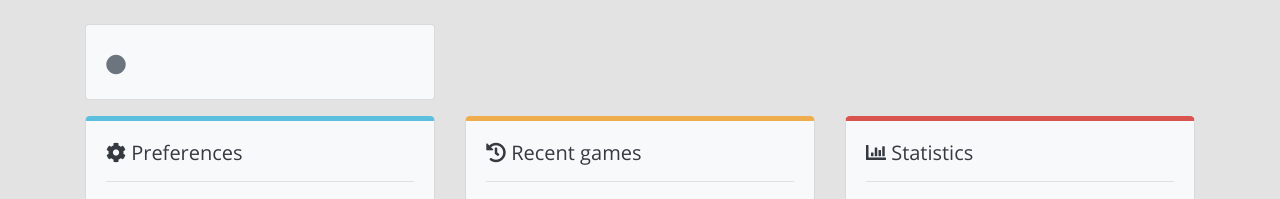
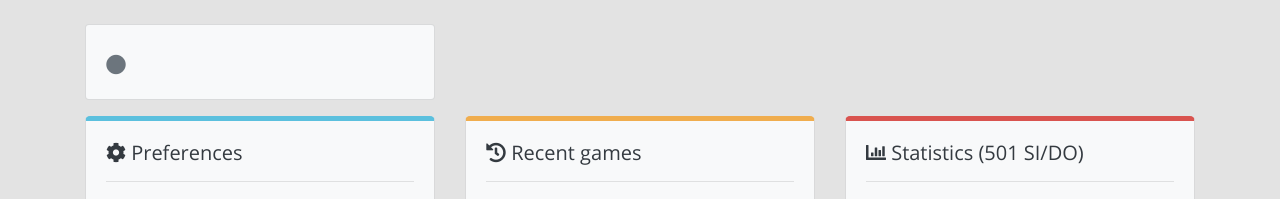
Before and after one commit to mischkadb/lidarts, a Flask app: template lidarts/templates/profile/overview.html in a window 1280 px wide. Shown: the part 56-255 px from the top of the page. Run offline with Flask 2, Linux system fonts and the light colour scheme; the template is opened without the code that fills it, so the values that code supplies are empty; some libraries are stand-ins or nearby versions.

Commit message:
Added 501 si/do note to statistics

```diff
--- a/lidarts/templates/profile/overview.html
+++ b/lidarts/templates/profile/overview.html
@@ -87,7 +87,7 @@
     <div class="col-md-4">
         <div class="card bg-light bs-callout bs-callout-danger text-secondary">
             <div class="card-body">
-                <h5 class="card-title text-dark"><i class="fas fa-chart-bar"></i> Statistics</h5>
+                <h5 class="card-title text-dark"><i class="fas fa-chart-bar"></i> Statistics (501 SI/DO)</h5>
                 <hr>
                 <p>Darts thrown: {{ stats['darts_thrown'] }}</p>
                 <p>Average: {{ stats['average'] }}</p>
```
